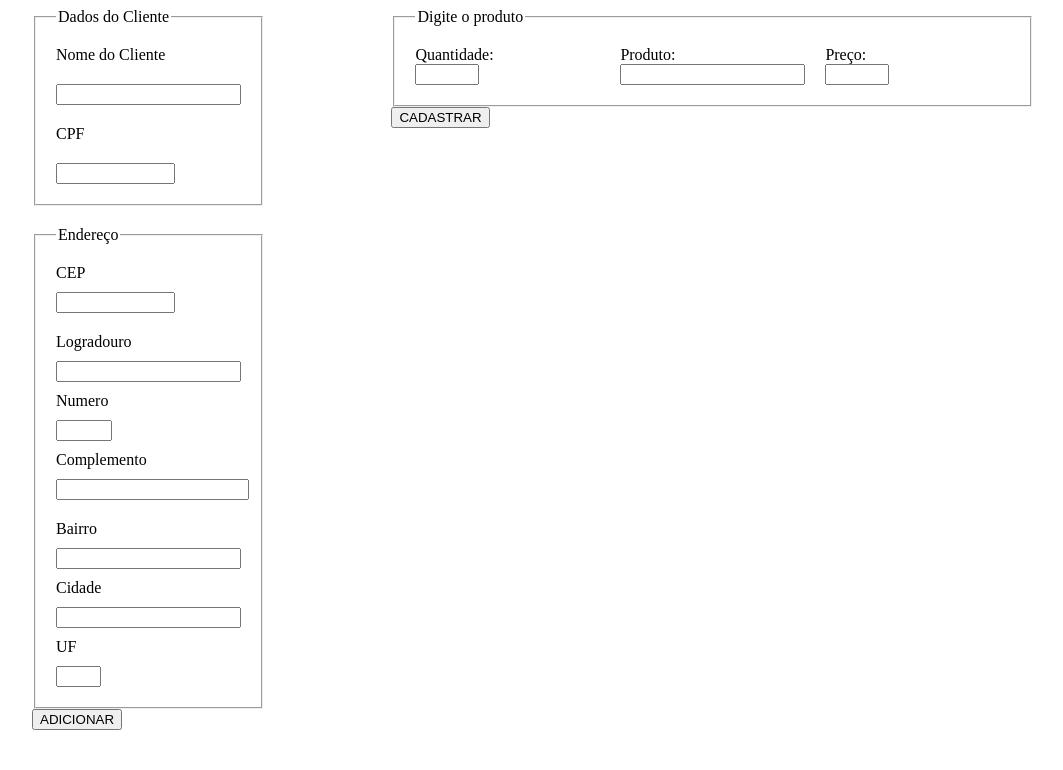
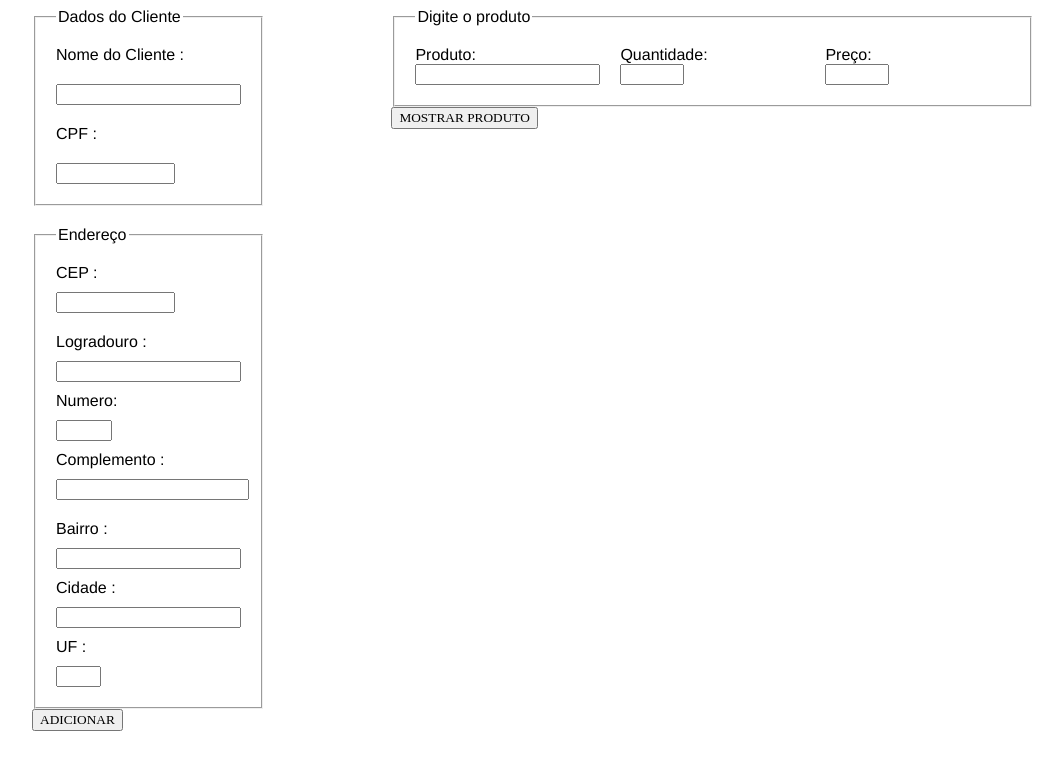
Before and after one commit to Cicero-Fi/aula7, a plain HTML site: page index.html in a window 1280 px wide. Shown: the whole page, without its empty margins (170-1233 px from the left). Drawn offline with Linux system fonts and the light colour scheme.

Commit message:
atualizaçao

```diff
--- a/index.html
+++ b/index.html
@@ -12,9 +12,9 @@
       <div>
         <fieldset id="fieldset-cliente">
           <legend>Dados do Cliente</legend>
-          <label for="nome-cliente">Nome do Cliente</label>
+          <label for="nome-cliente">Nome do Cliente :</label>
           <input type="text" name="nome-cliente" id="nome-cliente" />
-          <label for="cpf">CPF</label>
+          <label for="cpf">CPF :</label>
           <input type="text" name="cpf" id="cpf" />
         </fieldset>
       </div>
@@ -23,37 +23,37 @@
           <legend>Endereço</legend>
 
           <div id="div-cep">
-            <label for="cep">CEP</label>
+            <label for="cep">CEP :</label>
             <input type="number" name="cep" id="cep" required />
           </div>
 
           <div id="div-logradouro">
-            <label for="logradouro">Logradouro</label>
+            <label for="logradouro">Logradouro :</label>
             <input type="text" name="logradouro" id="logradouro" />
 
               <div id="div-numero">
-               <label for="numero">Numero</label>
+               <label for="numero">Numero:</label>
                <input type="text" name="numero" id="numero" />
               </div>
 
               <div id="div-complemento-container">
-                <label for="complemento">Complemento</label>
+                <label for="complemento">Complemento :</label>
                 <input type="text" name="complemento" id="complemento" />
               </div>
 
           </div>
 
           <div id="div-bairro">
-            <label for="bairro">Bairro</label>
+            <label for="bairro">Bairro :</label>
             <input type="text" name="bairro" id="bairro" />
-            <label for="cidade">Cidade</label>
+            <label for="cidade">Cidade :</label>
             <input type="text" name="cidade" id="cidade" />
-            <label for="uf">UF</label>
+            <label for="uf">UF :</label>
             <input type="text" name="uf" id="uf" />
           </div>
 
         </fieldset>
-        <button>ADICIONAR</button>
+        <button id="adicionar" >ADICIONAR</button>
       </div>
     </form>
 
@@ -62,14 +62,15 @@
     <fieldset id="fieldsetprodutos">
       <legend>Digite o produto</legend>
 
+
+        <div id="produto-container">
+         <label for="produto">Produto:</label>
+         <input type="text" name ="oproduto" id="produto"required>
+        </div>
+
       <div id="quantidade-container">
        <label for="quantidade">Quantidade:</label>
        <input type="number" name ="quantidade" id="quantidade" required>
-      </div>
-
-      <div id="produto-container">
-         <label for="produto">Produto:</label>
-        <input type="text" name ="oproduto" id="produto"required>
       </div>
 
       <div id="preco-container">
@@ -82,7 +83,7 @@
 
     </fieldset>
 
-    <button>CADASTRAR</button>
+    <button id="btn-produto" >MOSTRAR PRODUTO</button>
     </form>
   </body>
 </html>
--- a/script.js
+++ b/script.js
@@ -45,6 +45,17 @@ function listProdutos(item){
   console.log(produto.lista);
 }
 
+function mostrarProdutos(listaDeprodutos){
+  listaDeprodutos.foreac((produto) => {
+    console.log(produto.nome);
+
+  });
+}
+
+
+
+
+
 
 // Adiciona um "ouvinte" para capturar o disparo do evento de submit do formulário
 cliente.formulario.addEventListener("submit", (evento) => {
--- a/style.css
+++ b/style.css
@@ -1,6 +1,7 @@
 form {
   margin-left:10%;
   max-width:20% ;
+  font-family: 'Franklin Gothic Medium', 'Arial Narrow', Arial, sans-serif;
 }
 
 body {
@@ -94,3 +95,7 @@ gap: 20px;
 max-width: 50%;
 
 }
+
+#btn-produto,#adicionar{
+  font-family: 'Times New Roman', Times, serif;
+}
```
